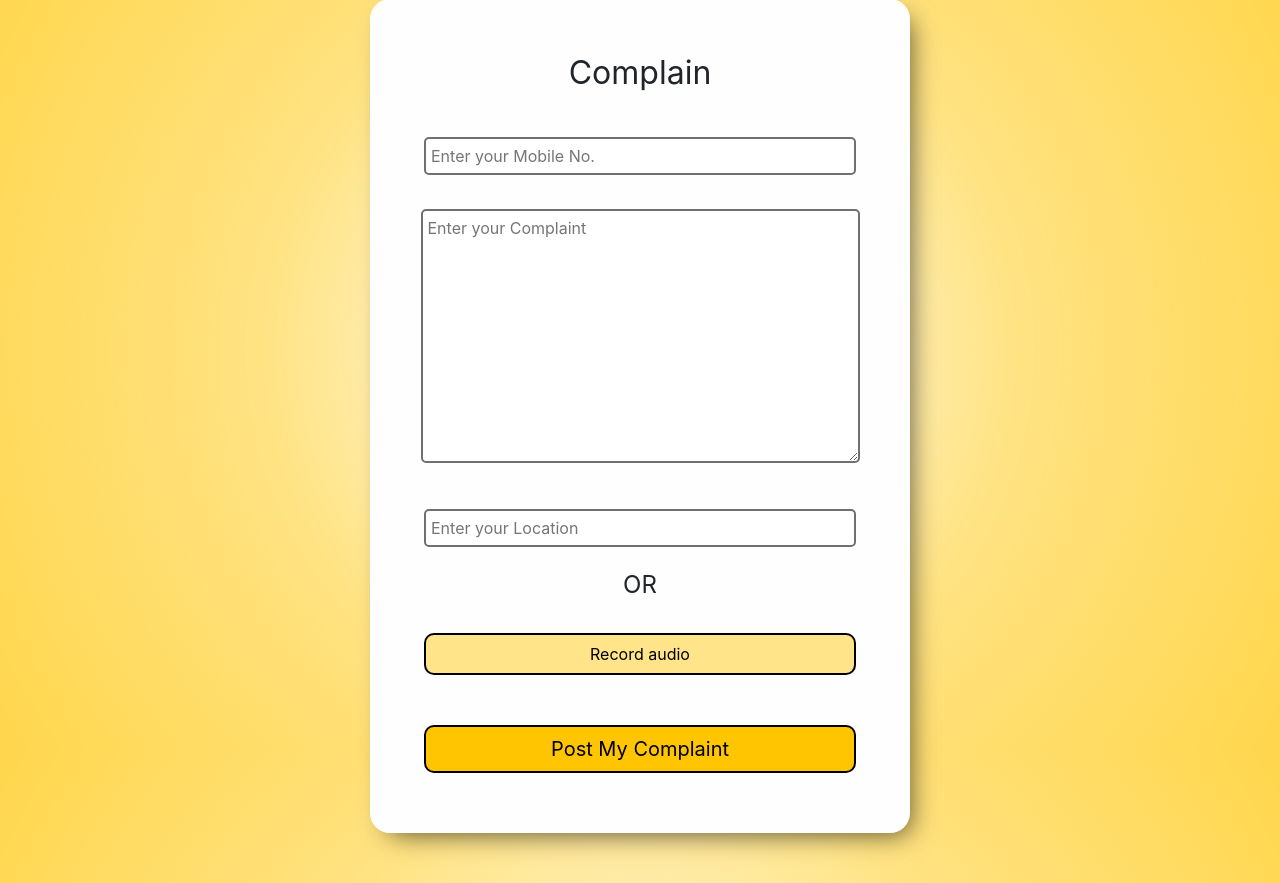
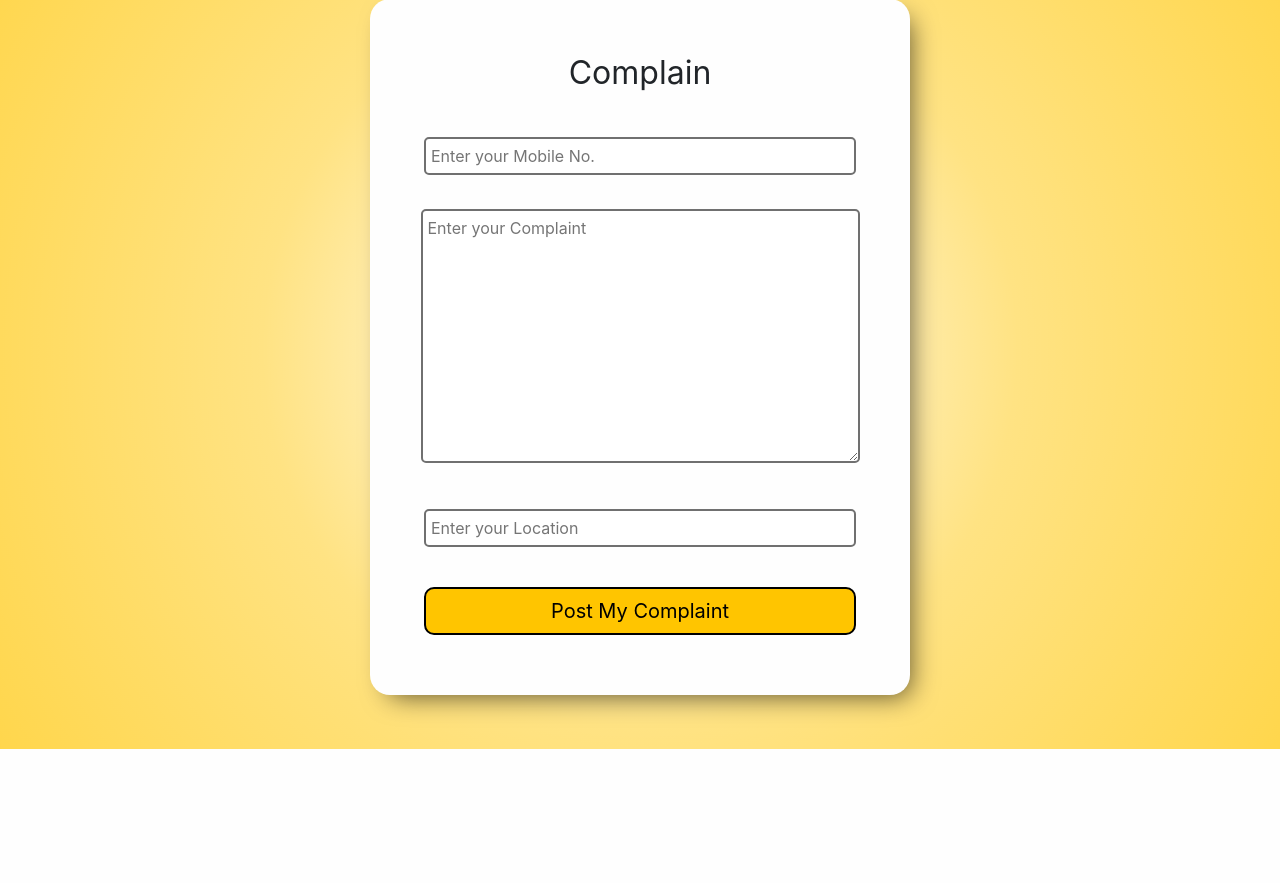
Before and after one commit to CFGIndia20/team-2, a Django app: page /send_complain/ in a window 1280 px wide. Shown: the part 51-934 px from the top of the page. After the commit the page ends 800 px from the top, so only its background shows below. Run offline with Django 3.2, Linux system fonts and the light colour scheme; parts of the project's set-up code (start-up, migrations or seed data) failed here and were passed over; some libraries are stand-ins or nearby versions.

Commit message:
Update send_complain.html

```diff
--- a/janaagraha/templates/janaagraha/send_complain.html
+++ b/janaagraha/templates/janaagraha/send_complain.html
@@ -67,8 +67,7 @@
 
                         {{complaintform.location}}
 
-                        <div class="or-text">OR</div>
-                        <button class="btn-sec">Record audio</button>
+
 
 
 
```
